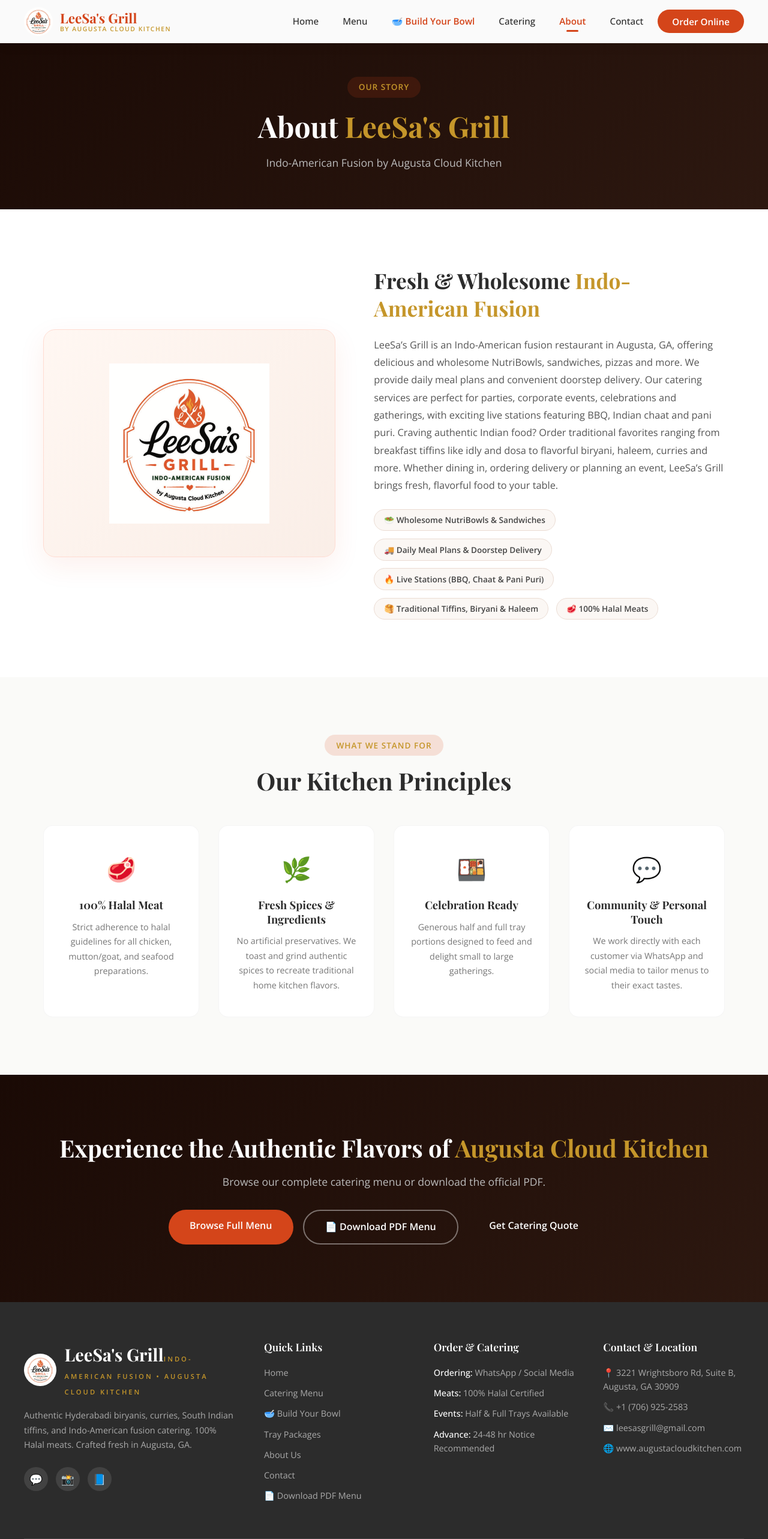
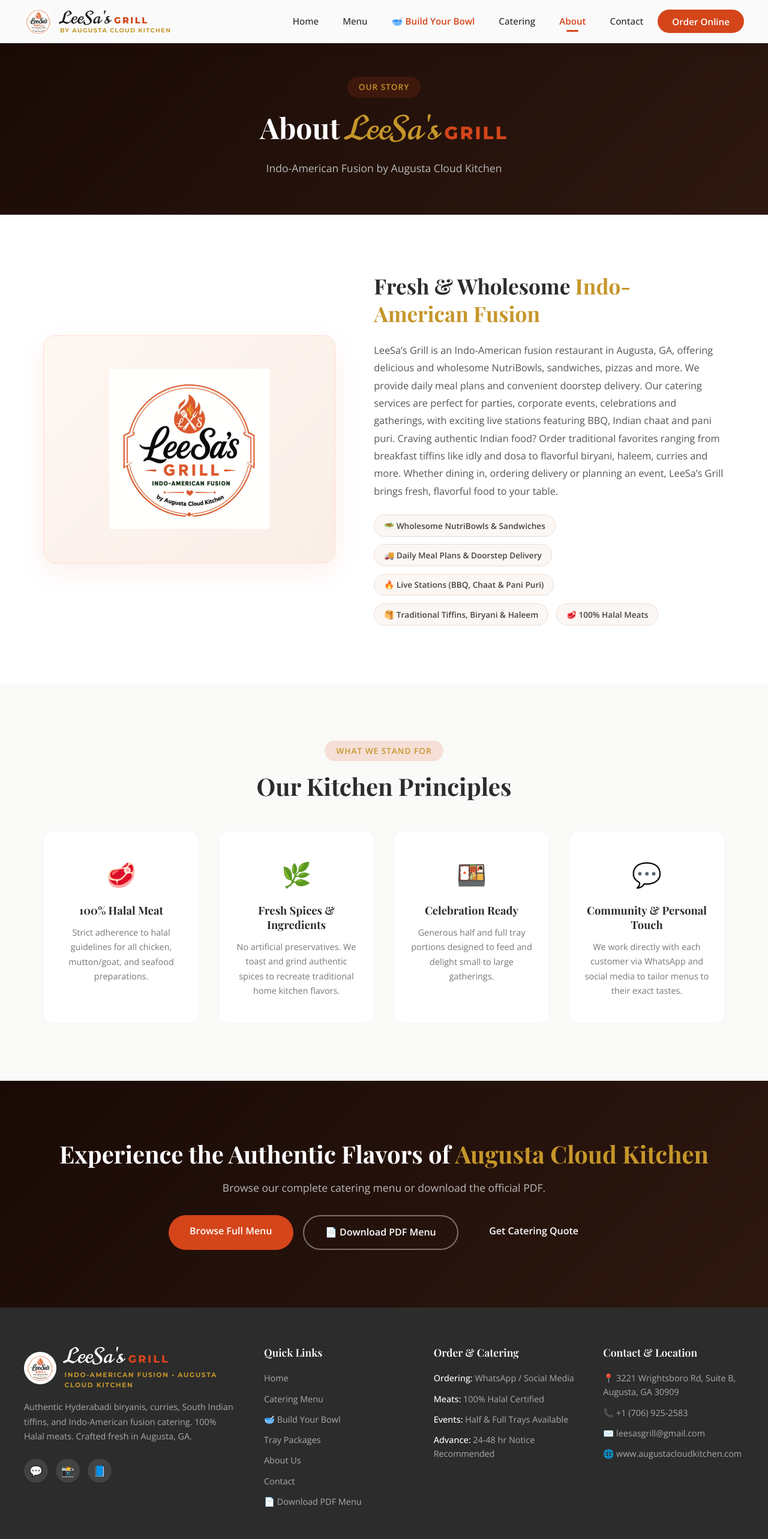
Before and after one commit to MSKapigee007/LeeSaaKitchen, an Angular app: page /about in a window 1280 px wide. Shown: the top 2566 px of the page at 60% size. Built offline with nearby package versions, Linux system fonts and the light colour scheme.

Commit message:
Update LeeSa's Grill brand typography to match logo fonts (Norican script, Montserrat GRILL, and subtext)

```diff
--- a/src/app/components/footer/footer.component.css
+++ b/src/app/components/footer/footer.component.css
@@ -30,8 +30,36 @@
   border-radius: 50%;
   padding: 2px;
 }
-.footer-logo .logo-text { font-family: 'Playfair Display', serif; font-size: 1.8rem; font-weight: 700; color: white; }
-.footer-logo .logo-sub { font-size: 0.7rem; font-weight: 600; color: var(--accent); text-transform: uppercase; letter-spacing: 3px; }
+.footer-logo .logo-text {
+  display: inline-flex;
+  align-items: baseline;
+  gap: 0.45rem;
+  line-height: 1;
+  margin-bottom: 0.25rem;
+}
+.footer-logo .logo-text .leesas-script {
+  font-family: var(--font-brand-script);
+  font-size: 2.2rem;
+  font-weight: 400;
+  color: white;
+}
+.footer-logo .logo-text .grill-sans {
+  font-family: var(--font-brand-grill);
+  font-size: 1.1rem;
+  font-weight: 800;
+  color: var(--primary);
+  letter-spacing: 3px;
+  text-transform: uppercase;
+}
+.footer-logo .logo-sub {
+  font-family: var(--font-brand-sub);
+  font-size: 0.68rem;
+  font-weight: 700;
+  color: var(--accent);
+  text-transform: uppercase;
+  letter-spacing: 1.5px;
+  display: block;
+}
 .footer-desc { font-size: 0.9rem; line-height: 1.7; color: #aaa; margin-bottom: 1.5rem; }
 
 .social-links { display: flex; gap: 0.8rem; }
--- a/src/app/components/footer/footer.component.html
+++ b/src/app/components/footer/footer.component.html
@@ -5,7 +5,10 @@
         <div class="footer-logo">
           <img src="assets/images/logo.png" alt="LeeSa's Grill Logo" class="footer-logo-img">
           <div>
-            <span class="logo-text">LeeSa's Grill</span>
+            <span class="logo-text">
+              <span class="leesas-script">LeeSa's</span>
+              <span class="grill-sans">GRILL</span>
+            </span>
             <span class="logo-sub">Indo-American Fusion • Augusta Cloud Kitchen</span>
           </div>
         </div>
--- a/src/app/components/navbar/navbar.component.css
+++ b/src/app/components/navbar/navbar.component.css
@@ -40,19 +40,37 @@
 }
 
 .logo-text {
-  font-family: 'Playfair Display', serif;
-  font-size: 1.4rem;
-  font-weight: 700;
+  display: inline-flex;
+  align-items: baseline;
+  gap: 0.35rem;
+  line-height: 1;
+}
+
+.logo-text .leesas-script {
+  font-family: var(--font-brand-script);
+  font-size: 1.8rem;
+  font-weight: 400;
+  color: #1a1a1a;
+  letter-spacing: 0.5px;
+}
+
+.logo-text .grill-sans {
+  font-family: var(--font-brand-grill);
+  font-size: 0.92rem;
+  font-weight: 800;
   color: var(--primary);
+  letter-spacing: 2.5px;
+  text-transform: uppercase;
 }
 
 .logo-sub {
-  font-family: 'Open Sans', sans-serif;
-  font-size: 0.65rem;
-  font-weight: 600;
+  font-family: var(--font-brand-sub);
+  font-size: 0.62rem;
+  font-weight: 700;
   color: var(--accent);
   text-transform: uppercase;
-  letter-spacing: 1.5px;
+  letter-spacing: 1.2px;
+  margin-top: 1px;
 }
 
 .nav-menu {
--- a/src/app/components/navbar/navbar.component.html
+++ b/src/app/components/navbar/navbar.component.html
@@ -3,7 +3,10 @@
     <a routerLink="/" class="nav-logo" (click)="closeMenu()">
       <img src="assets/images/logo.png" alt="LeeSa's Grill by Augusta Cloud Kitchen" class="logo-img">
       <div class="logo-text-group">
-        <span class="logo-text">LeeSa's Grill</span>
+        <span class="logo-text">
+          <span class="leesas-script">LeeSa's</span>
+          <span class="grill-sans">GRILL</span>
+        </span>
         <span class="logo-sub">by Augusta Cloud Kitchen</span>
       </div>
     </a>
--- a/src/app/pages/about/about.component.css
+++ b/src/app/pages/about/about.component.css
@@ -1,6 +1,25 @@
 .page-hero { background: linear-gradient(135deg, #1a0a05 0%, #2d1810 100%); padding: 8rem 2rem 4rem; text-align: center; color: white; }
 .page-hero h1 { font-family: 'Playfair Display', serif; font-size: 3rem; margin-bottom: 1rem; }
 .highlight { color: var(--accent); }
+.brand-heading {
+  display: inline-flex;
+  align-items: baseline;
+  gap: 0.5rem;
+}
+.brand-heading .leesas-script {
+  font-family: var(--font-brand-script);
+  font-size: 1.15em;
+  font-weight: 400;
+  color: var(--accent);
+}
+.brand-heading .grill-sans {
+  font-family: var(--font-brand-grill);
+  font-size: 0.62em;
+  font-weight: 800;
+  letter-spacing: 3px;
+  color: var(--primary);
+  text-transform: uppercase;
+}
 .section-badge { display: inline-block; background: rgba(212,69,26,0.15); color: var(--accent); padding: 0.4rem 1.2rem; border-radius: 20px; font-size: 0.85rem; font-weight: 600; margin-bottom: 1rem; text-transform: uppercase; letter-spacing: 1px; }
 .page-hero p { color: #bbb; font-size: 1.1rem; }
 .container { max-width: 1200px; margin: 0 auto; padding: 0 2rem; }
--- a/src/app/pages/about/about.component.html
+++ b/src/app/pages/about/about.component.html
@@ -1,7 +1,7 @@
 <section class="page-hero">
   <div class="container">
     <span class="section-badge">Our Story</span>
-    <h1>About <span class="highlight">LeeSa's Grill</span></h1>
+    <h1>About <span class="highlight brand-heading"><span class="leesas-script">LeeSa's</span> <span class="grill-sans">GRILL</span></span></h1>
     <p>Indo-American Fusion by Augusta Cloud Kitchen</p>
   </div>
 </section>
--- a/src/app/pages/home/home.component.html
+++ b/src/app/pages/home/home.component.html
@@ -41,7 +41,7 @@
         </div>
       </div>
       <div class="about-text">
-        <span class="section-badge">About LeeSa's Grill</span>
+        <span class="section-badge">About <span class="leesas-script">LeeSa's</span> <span class="grill-sans">GRILL</span></span>
         <h2>Indo-American Fusion in <span class="highlight">Augusta, GA</span></h2>
         <p class="lead-text">LeeSa’s Grill is an Indo-American fusion restaurant in Augusta, GA, offering delicious and wholesome NutriBowls, sandwiches, pizzas and more. We provide daily meal plans and convenient doorstep delivery. Our catering services are perfect for parties, corporate events, celebrations and gatherings, with exciting live stations featuring BBQ, Indian chaat and pani puri. Craving authentic Indian food? Order traditional favorites ranging from breakfast tiffins like idly and dosa to flavorful biryani, haleem, curries and more. Whether dining in, ordering delivery or planning an event, LeeSa’s Grill brings fresh, flavorful food to your table.</p>
         <div class="about-action-group">
--- a/src/index.html
+++ b/src/index.html
@@ -7,6 +7,8 @@
   <meta name="viewport" content="width=device-width, initial-scale=1">
   <meta name="description" content="LeeSaa Kitchen - Augusta's finest cloud kitchen serving authentic South Asian cuisine. Order online for delivery, explore our menu, or book catering for your next event.">
   <meta name="keywords" content="LeeSaa Kitchen, Augusta cloud kitchen, Indian food, South Asian cuisine, catering, food delivery, Augusta GA">
+  <link rel="preconnect" href="https://fonts.googleapis.com">
+  <link rel="preconnect" href="https://fonts.gstatic.com" crossorigin>
   <link rel="icon" type="image/x-icon" href="favicon.ico">
 </head>
 <body>
--- a/src/styles.css
+++ b/src/styles.css
@@ -1,4 +1,4 @@
-@import url('https://fonts.googleapis.com/css2?family=Open+Sans:wght@300;400;500;600;700&family=Playfair+Display:wght@400;500;600;700;800&display=swap');
+@import url('https://fonts.googleapis.com/css2?family=Lobster&family=Montserrat:wght@400;500;600;700;800;900&family=Norican&family=Open+Sans:wght@300;400;500;600;700&family=Playfair+Display:wght@400;500;600;700;800&display=swap');
 
 :root {
   --primary: #D4451A;
@@ -7,6 +7,51 @@
   --accent: #C5962A;
   --text: #2C2C2C;
   --bg: #FAFAF8;
+
+  /* LeeSa's Grill Logo Typography */
+  --font-brand-script: 'Norican', 'Lobster', 'Candy Script', 'Ballpark Weiner', cursive;
+  --font-brand-grill: 'Montserrat', 'Futura', -apple-system, BlinkMacSystemFont, sans-serif;
+  --font-brand-sub: 'Montserrat', 'Futura', -apple-system, BlinkMacSystemFont, sans-serif;
+}
+
+/* Brand Typography Utility Classes Matching Logo */
+.leesas-script {
+  font-family: var(--font-brand-script);
+  font-weight: 400;
+  font-style: normal;
+}
+
+.grill-sans {
+  font-family: var(--font-brand-grill);
+  font-weight: 800;
+  letter-spacing: 3px;
+  text-transform: uppercase;
+  color: var(--primary);
+}
+
+.brand-subtext {
+  font-family: var(--font-brand-sub);
+  font-weight: 700;
+  letter-spacing: 2px;
+  text-transform: uppercase;
+}
+
+.leesas-grill-brand {
+  display: inline-flex;
+  align-items: baseline;
+  gap: 0.35rem;
+  line-height: 1;
+}
+
+.section-badge .leesas-script {
+  font-size: 1.25em;
+  line-height: 1;
+  vertical-align: -1px;
+}
+
+.section-badge .grill-sans {
+  font-size: 0.85em;
+  letter-spacing: 1.5px;
 }
 
 *, *::before, *::after {
```
Also changed, not shown: 10 other files (tests, documents, lock files or other folders).
